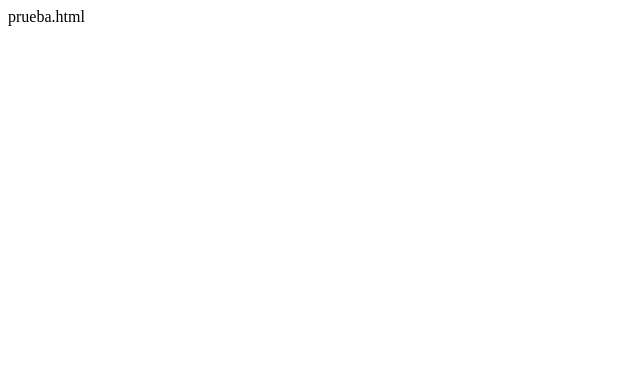
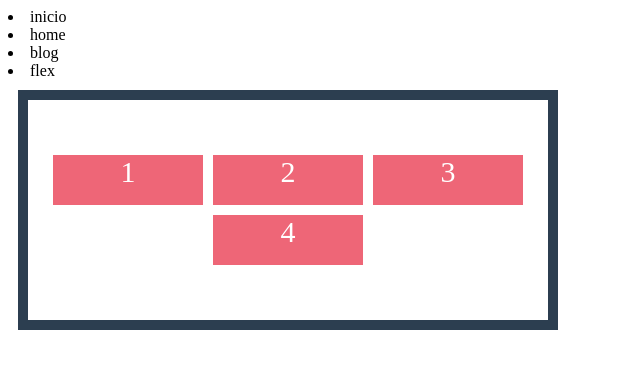
Before and after one commit to jonathanito3000/project-web, a plain HTML site: page prueba.html in a window 1280 px wide. Shown: the whole page, without its empty margins (0-640 px from the left). Drawn offline with Linux system fonts and the light colour scheme.

Commit message:
se creo un archivo css con las propiedades de flex-box

```diff
--- /dev/null
+++ b/css/flex.css
@@ -0,0 +1,46 @@
+/*
+propiedades para contenedor
+display: flex "es lo primeor que se usa";
+display-direction: row row-reverse column column-reverse "se usa para posecionar derecha o izquierda y poner en filas y columnas";
+display-wrap: wrap no-wrap "coloca los elementos debajo si no alcanza con no warp ocupa todo el anocho";
+flex-flow: row wrap "es como utilizar direction y wrap recibe los dos parametros";
+justify-content: flex-start | flex-end | center | space-around | space-between; "sirve para mover los elemtnos al inicio. final centrar etc"
+aling-items: flex-start | flex-end | center | strech "tiene que tener height auto" |baseline "siver para alinear y se adapta al ancho del contenerdor" ;
+aling-content:flex-start | flex-end | center | space-around | space-between "sirve para alinear grupo de elementos";
+
+propiedes de los elementos
+flex-basis: 150px "es lo mismo que width pero es dinamico";
+*/
+.contenedor{
+
+	margin: 10px;
+	width: 500px;
+	height: 200px;
+	border: 10px solid #2C3E50;
+	padding: 10px;
+	display: flex;
+	display: -webkit-flex;
+	display: -ms-flexbox;
+	flex-wrap: wrap;
+	justify-content: center;
+	align-items: center;
+	align-content: center;
+
+
+}
+
+.elemento{
+	color: #fff;
+	margin: 5px;
+	background: #E67;
+	text-align: center;
+	flex-basis: 150px;
+	height: 50px;
+
+
+}
+.elemento1{
+	font-size: 30px;
+
+
+}
--- a/prueba.html
+++ b/prueba.html
@@ -1 +1,26 @@
-prueba.html
+<!DOCTYPE html>
+<html lang="en">
+<head>
+	<meta charset="UTF-8">
+	<link rel="stylesheet" href="css/flex.css">
+	<title>CSS FlexBox</title>
+</head>
+<body>
+	<header>
+		<nav>
+			<lu>
+				<li>inicio</li>
+				<li>home</li>
+				<li>blog</li>
+				<li>flex</li>
+			</lu>
+		</nav>
+	</header>
+	<div class="contenedor">
+		<div class="elemento elemento1">1</div>
+		<div class="elemento elemento1">2</div>
+		<div class="elemento elemento1">3</div>
+		<div class="elemento elemento1">4</div>
+	</div>
+</body>
+</html>
```
